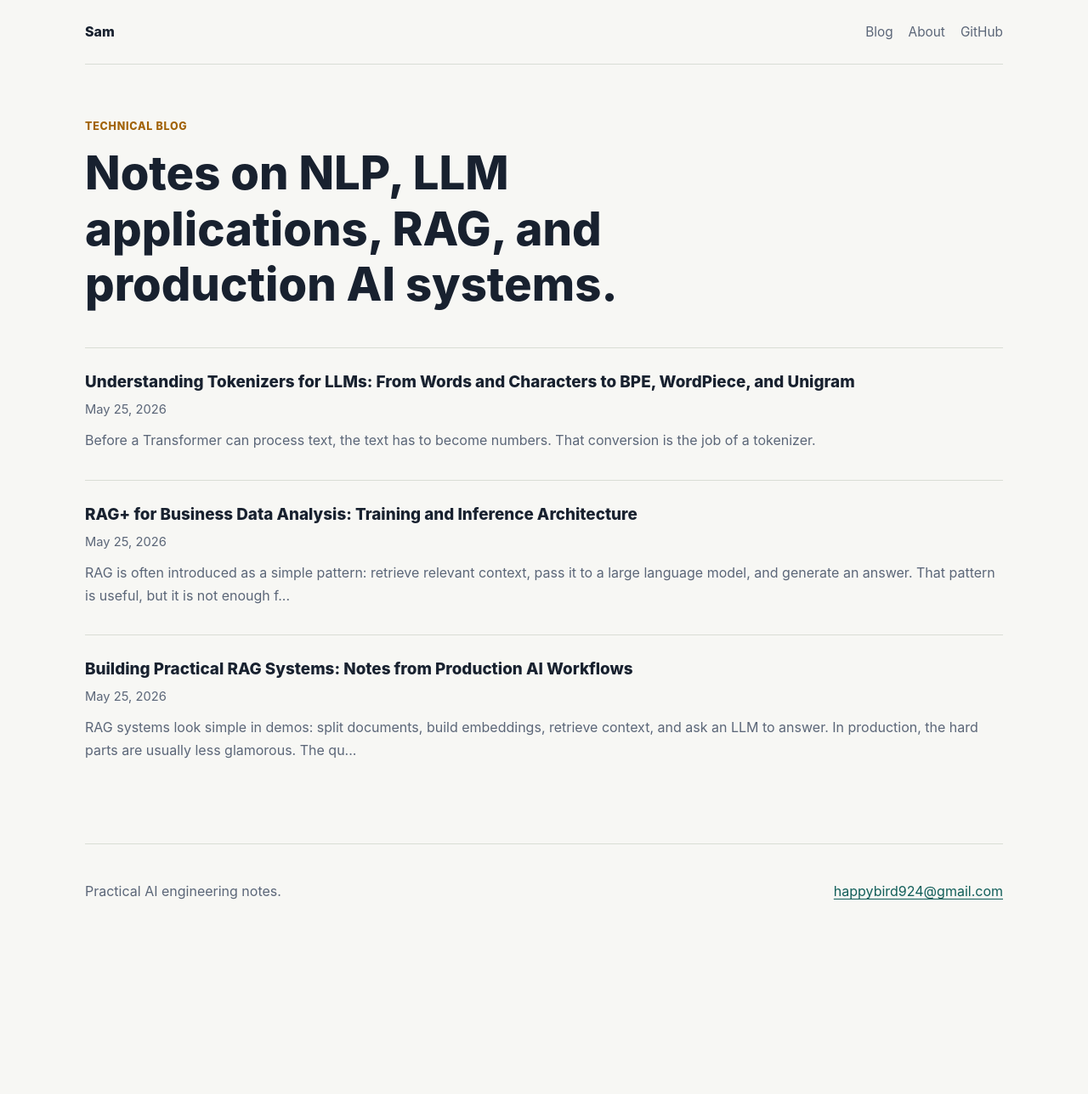
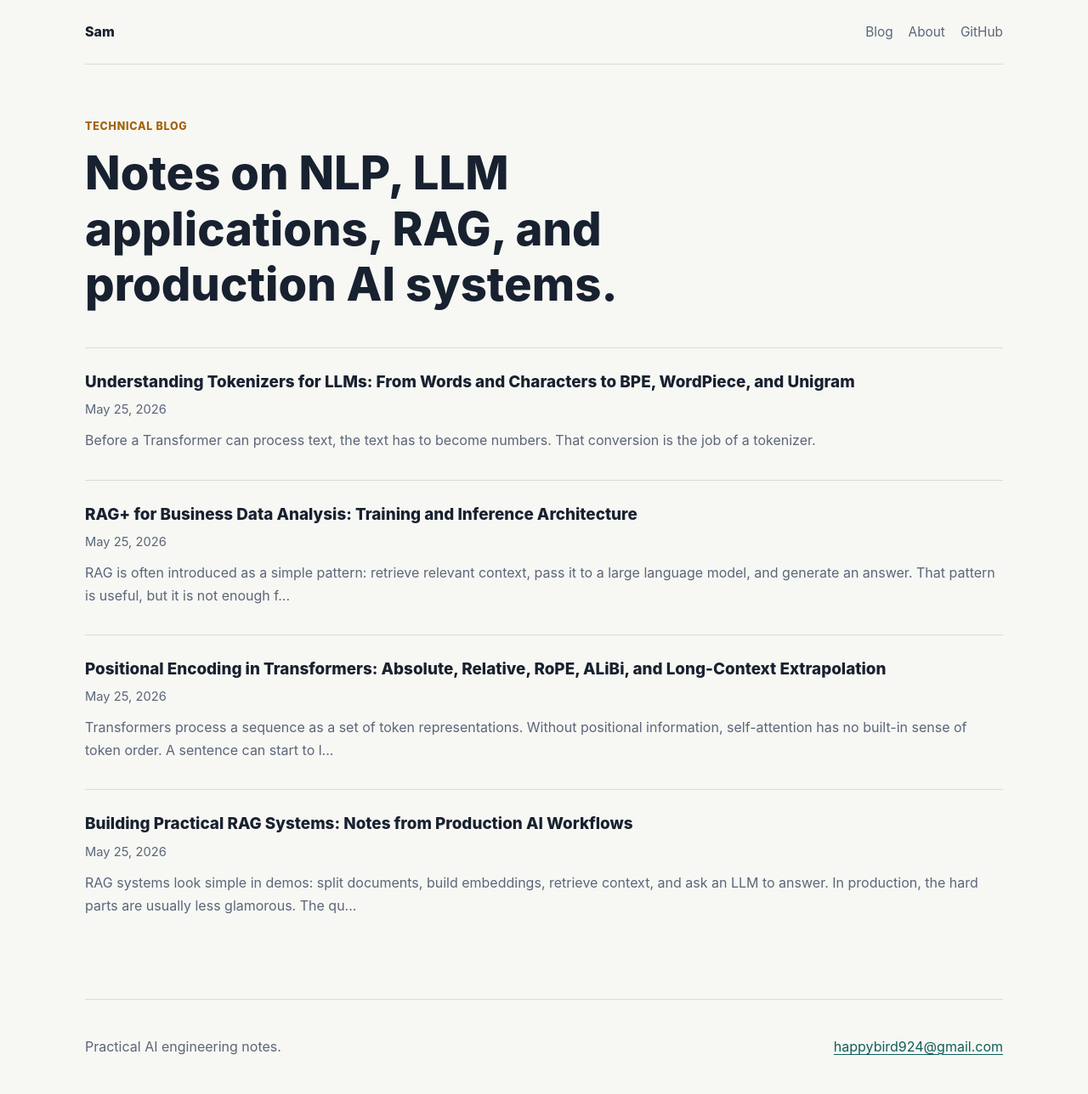
Before and after one commit to CraveDL/CraveDL.github.io, a Jekyll site: the page built from blog.md, in a window 1280 px wide. Shown: the whole page at 85% size. Built offline with Jekyll 4.4.1, drawn with Linux system fonts in a browser that asks for light colours; before the commit the page ends 1106 px from its top, so only the background shows below that; part of the change alters nothing that is shown.

Commit message:
Add positional encoding technical blog post

````diff
--- /dev/null
+++ b/_posts/2026-05-25-positional-encoding-in-transformers.md
@@ -0,0 +1,315 @@
+---
+layout: post
+title: "Positional Encoding in Transformers: Absolute, Relative, RoPE, ALiBi, and Long-Context Extrapolation"
+date: 2026-05-25
+categories: [Transformer, LLM, Positional-Encoding]
+---
+
+Transformers process a sequence as a set of token representations. Without positional information, self-attention has no built-in sense of token order. A sentence can start to look like a bag of words.
+
+Positional encoding solves that problem. It injects order into the model so the Transformer can distinguish "the model saw the token at position 3" from "the model saw the same token at position 300."
+
+This article explains the major positional encoding families used in Transformer models: absolute positional encoding, relative positional encoding, RoPE, ALiBi, and long-context extrapolation techniques such as Position Interpolation and NTK-aware scaled RoPE.
+
+<figure>
+  <img src="/assets/images/positional-encoding/embedding-plus-position.svg" alt="Token embedding plus positional encoding before the Transformer">
+  <figcaption>Figure 1. Token embeddings represent meaning; positional encodings inject order.</figcaption>
+</figure>
+
+## Why Positional Encoding Is Needed
+
+Classic neural architectures encode order through structure.
+
+RNNs process tokens recursively, so the hidden state naturally depends on previous positions. CNNs use convolution windows and pooling, so local order is partially encoded by the computation pattern.
+
+Transformers are different. Self-attention compares every token with every other token, but the attention operation itself does not know whether one token came before or after another unless position is represented somewhere.
+
+That creates the central design question:
+
+> How should a Transformer know where a token is?
+
+There are two broad answers:
+
+- Add positional information to the input representation. This is the usual absolute positional encoding approach.
+- Modify the attention computation so the model can reason about relative distance. This is the relative positional encoding approach.
+
+<figure>
+  <img src="/assets/images/positional-encoding/absolute-vs-relative.svg" alt="Absolute positional encoding compared with relative positional encoding">
+  <figcaption>Figure 2. Absolute encodings label positions directly; relative encodings affect pairwise attention.</figcaption>
+</figure>
+
+## Absolute Positional Encoding
+
+Absolute positional encoding assigns each position a vector. The vector is added to the token embedding before the sequence enters the Transformer.
+
+In simplified form:
+
+```text
+input_vector(position i) = token_embedding(i) + position_embedding(i)
+```
+
+Absolute positional encoding is easy to understand and simple to implement. The main variants are:
+
+- sinusoidal positional encoding
+- learned positional encoding
+- recurrent or continuous positional encoding
+
+## Sinusoidal Positional Encoding
+
+The original Transformer paper introduced sinusoidal positional encoding. It uses sine and cosine functions at different frequencies.
+
+A simplified version of the formula is:
+
+```text
+PE(pos, 2i)     = sin(pos / 10000^(2i / d_model))
+PE(pos, 2i + 1) = cos(pos / 10000^(2i / d_model))
+```
+
+where `pos` is the token position, `i` is the dimension index, and `d_model` is the hidden size.
+
+<figure>
+  <img src="/assets/images/positional-encoding/sinusoidal-waves.svg" alt="Sinusoidal positional encoding waves at different frequencies">
+  <figcaption>Figure 3. Sinusoidal encoding uses many frequencies to give each position a structured signature.</figcaption>
+</figure>
+
+Sinusoidal encoding has two useful properties:
+
+- It is deterministic, so it does not require learned position parameters.
+- It can compute encodings for positions longer than those seen during training.
+
+Because the encoding is built from periodic functions, it has some theoretical extrapolation ability. In practice, however, extrapolation quality still depends on how the model learned to use those signals.
+
+## Learned Absolute Positional Encoding
+
+Learned positional encoding is even simpler. If the maximum sequence length is 512 and the hidden size is 768, the model learns a position embedding matrix of shape:
+
+```text
+512 x 768
+```
+
+Each position has a trainable vector. This vector is added to the token embedding.
+
+This method was widely used in early Transformer models such as BERT, GPT-style models, and ALBERT.
+
+The weakness is length extrapolation. If the matrix was trained for 512 positions, the model has no naturally learned vector for position 2048. Extending the matrix after pretraining can break the positional structure the model learned.
+
+## Recurrent and Continuous Positional Encoding
+
+RNNs do not need separate positional encodings in the same way because recurrence already carries order. This inspired another idea: use a recurrent or continuous model to generate position representations and then feed them into the Transformer.
+
+One line of work models positional encoding with continuous dynamical systems. For example, FLOATER uses an ODE-based approach to encode positions and relationships between positions.
+
+The benefit is better extrapolation behavior. The cost is that recurrence or continuous dynamics may reduce parallelism and introduce speed bottlenecks.
+
+## Relative Positional Encoding
+
+Relative positional encoding does not focus on the absolute position of a token. It focuses on the relationship between two tokens.
+
+This is often more natural for language. In many linguistic patterns, relative order matters more than absolute index. A word being three positions away may be more meaningful than it being at global position 128.
+
+Relative positional encoding changes the attention computation so attention scores can depend on distance.
+
+## Classic Relative Position Representations
+
+The classic formulation comes from Google's work on self-attention with relative position representations. The model adds relative position information into the attention calculation so token `i` can attend to token `j` differently depending on `j - i`.
+
+This style of encoding was also used in models such as NEZHA.
+
+The main advantage is that attention becomes distance-aware. The model can learn patterns such as:
+
+- nearby words often matter more
+- certain syntactic dependencies happen at short ranges
+- long-range dependencies may need different treatment
+
+## Transformer-XL and XLNet-Style Relative Position Encoding
+
+Transformer-XL introduced a relative positional encoding mechanism designed for language modeling beyond a fixed-length context. XLNet inherited related ideas.
+
+The design separates content-based attention and position-based attention, allowing the model to represent long-distance dependencies more flexibly.
+
+Its advantages include:
+
+- stronger long-distance dependency modeling
+- better handling of variable sequence lengths
+- no hard truncation of relative positions when sinusoidal generation is used
+
+This makes it more suitable for long text tasks than simple fixed absolute embeddings.
+
+## T5-Style Relative Position Bias
+
+T5 uses a simpler relative position approach. Instead of adding full relative vectors into every attention interaction, it uses learned relative attention bias values.
+
+The key idea is bucketing. Relative distances are mapped into a smaller number of buckets. Nearby distances can be represented precisely, while far distances are grouped more coarsely.
+
+This reduces computation and parameter complexity.
+
+T5-style relative bias has three practical strengths:
+
+- It is simple.
+- It scales well to longer text.
+- It lets the model learn how much attention should shift based on distance.
+
+## DeBERTa's Disentangled Attention
+
+DeBERTa takes a different path. Its attention mechanism separates content and position representations.
+
+T5 keeps a simplified position bias. DeBERTa keeps richer content-position and position-content interactions, while removing the pure position-position term.
+
+This lets the model represent:
+
+- content-to-content attention
+- content-to-position interaction
+- position-to-content interaction
+
+The result is a more expressive attention mechanism, especially for tasks where token identity and relative position interact strongly.
+
+## RoPE: Rotary Position Embedding
+
+RoPE, or Rotary Position Embedding, is one of the most important positional encoding methods in modern LLMs.
+
+RoPE injects position by rotating query and key vectors. For each token position, the model applies a position-dependent rotation to the query and key representations before computing the attention dot product.
+
+<figure>
+  <img src="/assets/images/positional-encoding/rope-rotation.svg" alt="RoPE rotates query and key vectors according to position">
+  <figcaption>Figure 4. RoPE rotates query and key vectors; the dot product naturally depends on relative distance.</figcaption>
+</figure>
+
+In a two-dimensional subspace, a rotation looks like:
+
+```text
+[x1'] = [cos theta  -sin theta] [x1]
+[x2']   [sin theta   cos theta] [x2]
+```
+
+For high-dimensional vectors, RoPE splits the vector into pairs of dimensions and applies a small rotation matrix to each pair.
+
+This is efficient because the high-dimensional rotation matrix is sparse and structured. Implementations do not need to materialize the full matrix.
+
+RoPE has several practical advantages:
+
+- It is efficient.
+- It is easy to implement.
+- It gives attention a relative-position property.
+- It works naturally with decoder-only LLMs.
+- It can be used with linear attention variants.
+- It has a form of long-distance decay.
+
+Many modern LLMs use RoPE or RoPE variants.
+
+## ALiBi: Attention with Linear Biases
+
+ALiBi stands for Attention with Linear Biases. It was proposed in "Train Short, Test Long: Attention with Linear Biases Enables Input Length Extrapolation."
+
+Unlike standard absolute encodings, ALiBi does not add a position vector at the embedding layer. Instead, it adds a static, non-learned linear bias to attention scores.
+
+The bias penalizes attention based on distance. Tokens farther away receive a larger negative bias.
+
+This encourages the model to learn local attention patterns while still allowing long-context extrapolation.
+
+ALiBi is attractive because it requires little structural change. However, direct length extrapolation can still fail in practice. When the test context is much longer than training context, perplexity can increase sharply unless the model is adapted carefully.
+
+## Long-Context Extrapolation
+
+Long-context extrapolation asks:
+
+> Can a model trained on a limited context length handle a much longer context during inference?
+
+There are two related problems:
+
+- The model may see positional values it never saw during training.
+- The attention mechanism must process far more tokens than it handled during training.
+
+RoPE can mathematically compute encodings for arbitrary positions, but that does not guarantee stable model behavior. In practice, when test length exceeds training length, metrics such as perplexity can degrade significantly.
+
+<figure>
+  <img src="/assets/images/positional-encoding/context-extension.svg" alt="Direct extrapolation, position interpolation, and NTK-aware scaled RoPE">
+  <figcaption>Figure 5. Long-context extension methods try to avoid extrapolation collapse while preserving local resolution.</figcaption>
+</figure>
+
+## Position Interpolation
+
+Position Interpolation, or PI, was proposed to extend the context window of large models.
+
+The core idea is to scale down position indices so a longer sequence is mapped into the positional range the model saw during pretraining.
+
+For example, if a model was trained with context length 2048 and you want to use 8192 tokens, you can map the new positions into the original range:
+
+```text
+scaled_position = original_position / scale_factor
+```
+
+This avoids directly extrapolating to far unseen positions.
+
+The tradeoff is local resolution. Compressing positions means nearby tokens become closer in positional space. Language modeling depends heavily on local order, so too much compression can damage the model's ability to distinguish neighboring tokens.
+
+Empirically, PI can be effective with a small amount of long-context fine-tuning. It is much more efficient than trying to extend context length by direct fine-tuning alone.
+
+## NTK-Aware Scaled RoPE
+
+Position Interpolation is linear. NTK-aware scaled RoPE uses a more nuanced approach.
+
+Instead of directly scaling every position by the same factor, it changes the RoPE base. This changes the rotation speed across RoPE dimensions.
+
+The intuition is:
+
+- high-frequency dimensions are important for local token resolution
+- low-frequency dimensions are useful for long-range position coverage
+
+So the method can be summarized as:
+
+```text
+high frequency: extrapolate
+low frequency: interpolate
+```
+
+This helps preserve local discrimination while extending the usable context window.
+
+NTK-aware scaling became popular because it can extend LLaMA-style RoPE context lengths with little or no fine-tuning, while keeping perplexity degradation smaller than direct extrapolation.
+
+## Comparing Positional Encoding Methods
+
+| Method | Where Position Enters | Main Strength | Main Weakness |
+| --- | --- | --- | --- |
+| Learned absolute encoding | input embeddings | simple and trainable | poor length extrapolation |
+| Sinusoidal encoding | input embeddings | deterministic and extrapolatable in form | extrapolation is not always stable in trained models |
+| Classic relative encoding | attention calculation | distance-aware attention | more complex attention computation |
+| T5 relative bias | attention logits | simple and efficient | less expressive than full relative interaction |
+| DeBERTa disentangled attention | attention calculation | rich content-position interaction | more complex architecture |
+| RoPE | query/key rotation | efficient relative-position behavior | long-context extrapolation still needs care |
+| ALiBi | attention bias | simple long-context bias | may need adaptation for very long extrapolation |
+| PI | position rescaling | efficient context extension | compresses local resolution |
+| NTK-aware scaled RoPE | RoPE frequency scaling | balances local and long-range behavior | more subtle to configure |
+
+## Practical Guidelines
+
+For most LLM engineering work, you should not change positional encoding casually. It is deeply tied to model pretraining.
+
+Use these guidelines:
+
+- If you train a small Transformer from scratch, learned absolute positions are simple, but watch the maximum length.
+- If you need deterministic position vectors, sinusoidal encoding remains a useful baseline.
+- If the task depends heavily on relative order, consider relative bias or relative position attention.
+- For decoder-only LLMs, RoPE is often the default modern choice.
+- For long-context extension of RoPE-based models, evaluate PI and NTK-aware scaling before direct extrapolation.
+- Always test perplexity and downstream task quality at the target context length.
+
+The most important evaluation is not whether the formula can produce longer positions. It is whether the trained model can use those positions reliably.
+
+## Key Takeaways
+
+Positional encoding is what gives a Transformer an ordered view of a sequence.
+
+The main lessons are:
+
+- Self-attention needs positional signals to avoid becoming order-blind.
+- Absolute encodings add position vectors to token embeddings.
+- Relative encodings modify attention based on token distance.
+- Learned absolute embeddings are simple but weak at extrapolation.
+- Sinusoidal encodings can generate arbitrary positions, but learned behavior may still fail beyond training length.
+- RoPE encodes position by rotating query and key vectors, producing relative-position behavior efficiently.
+- ALiBi adds distance-based linear bias directly to attention scores.
+- Long-context extrapolation is constrained by both positional encoding and attention behavior.
+- PI compresses long positions into the trained range.
+- NTK-aware scaled RoPE preserves local resolution while extending long-range capacity.
+
+For long-context LLMs, positional encoding is not just a formula. It is part of the model's memory, attention geometry, and inference stability.
--- a/assets/css/style.css
+++ b/assets/css/style.css
@@ -259,6 +259,26 @@ li + li {
   margin-top: 38px;
 }
 
+.post-content figure {
+  margin: 34px 0;
+}
+
+.post-content img {
+  display: block;
+  width: 100%;
+  height: auto;
+  border: 1px solid var(--line);
+  border-radius: 8px;
+  background: var(--surface);
+}
+
+.post-content figcaption {
+  margin-top: 10px;
+  color: var(--muted);
+  font-size: 0.92rem;
+  line-height: 1.5;
+}
+
 .post-content p,
 .post-content li {
   color: #293342;
````
Also changed, not shown: assets/images/positional-encoding/absolute-vs-relative.svg (added), assets/images/positional-encoding/context-extension.svg (added), assets/images/positional-encoding/embedding-plus-position.svg (added), assets/images/positional-encoding/rope-rotation.svg (added), assets/images/positional-encoding/sinusoidal-waves.svg (added).
